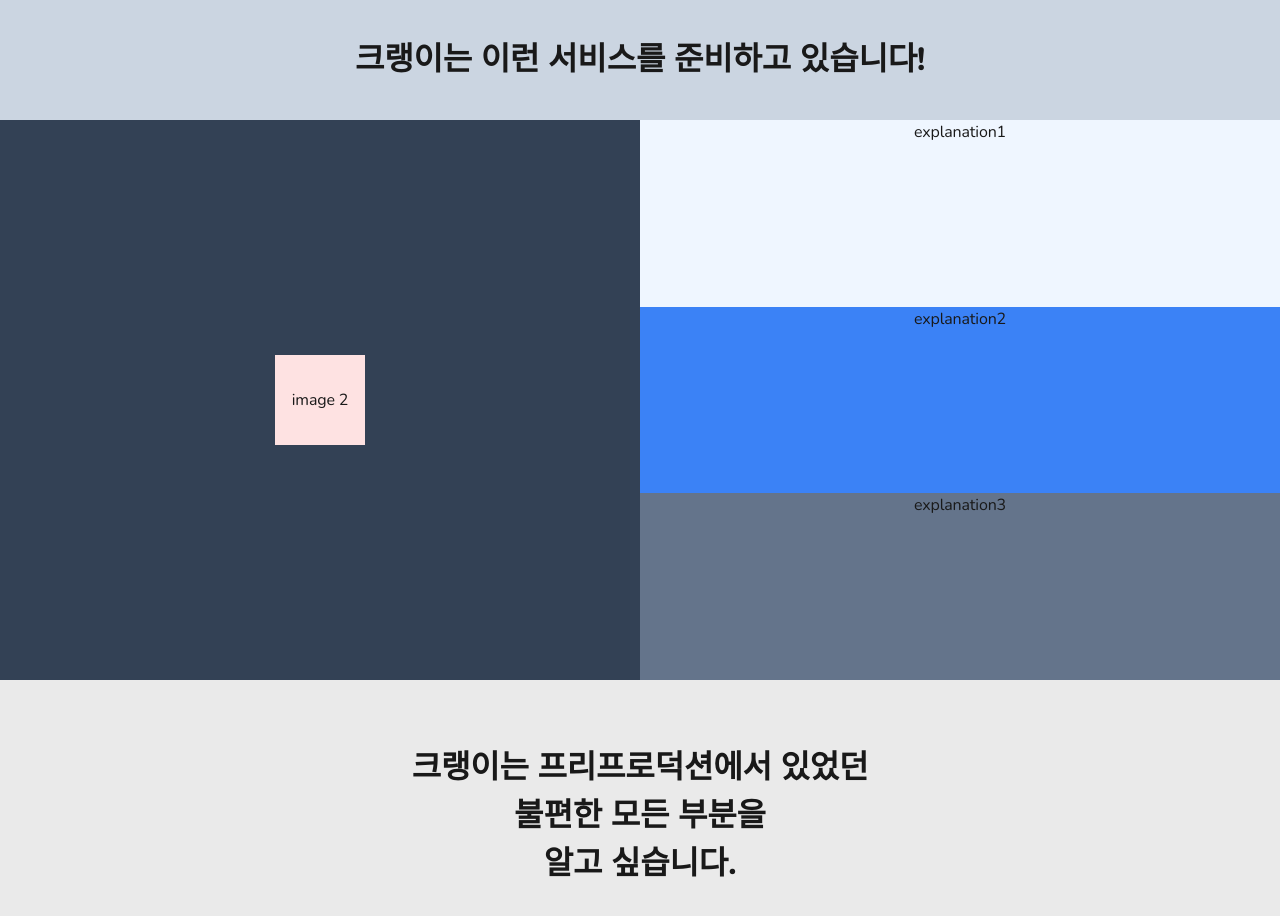
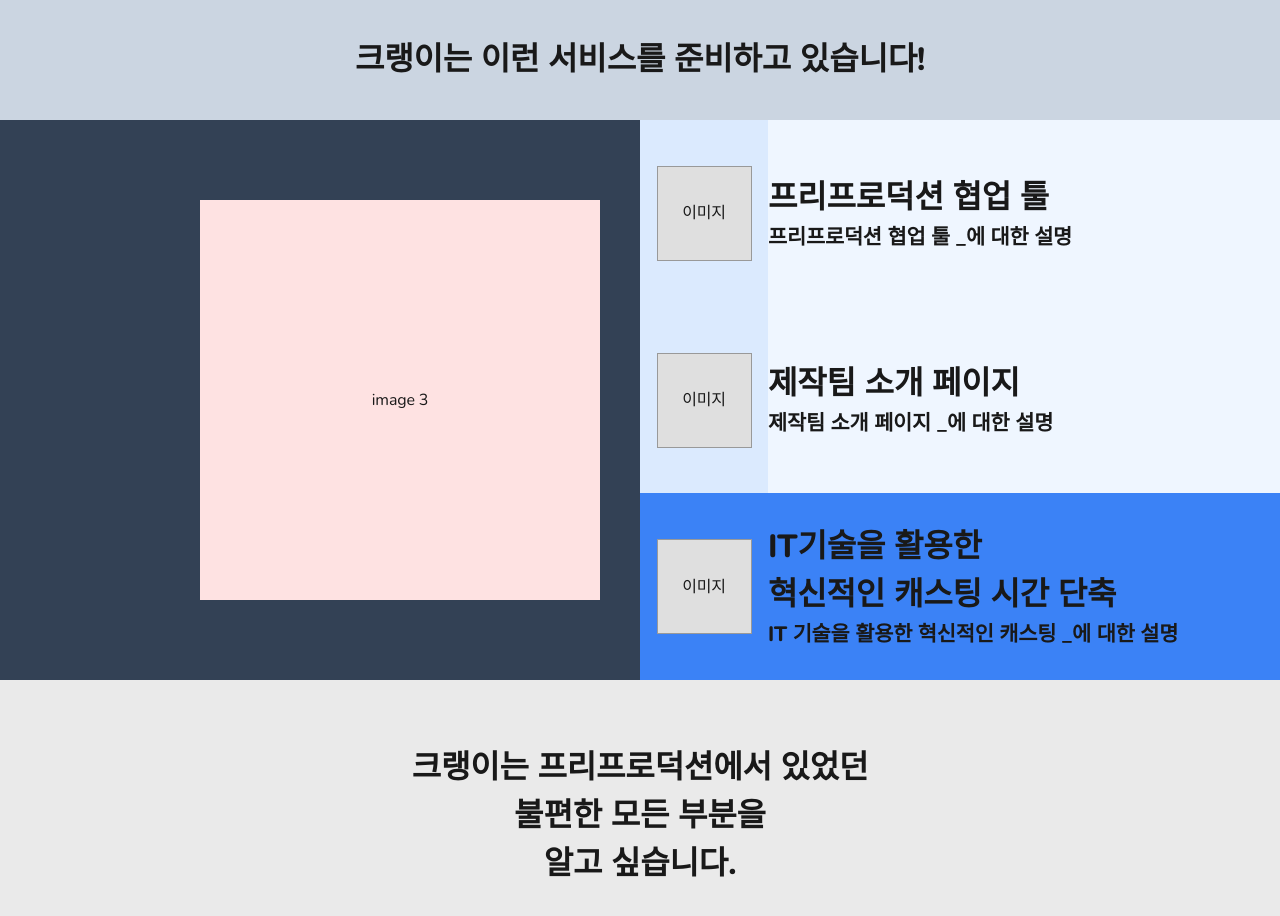
Before and after one commit to OasisWatts/crankie-landing-fe, a Next.js app: page / in a window 1280 px wide. Shown: the part 4520-5436 px from the top of the page. Built offline with nearby package versions, Linux system fonts and the light colour scheme.

Commit message:
코드 정리

```diff
--- a/components/preparation.tsx
+++ b/components/preparation.tsx
@@ -3,15 +3,15 @@
 import { useState, useEffect } from "react";
 
 export default function Preparation({ data }: { data: any }) {
-    const [currentExp, setCurrentExp] = useState(1); // 현재 강조된 exp
-    const expCount = 3; // exp의 수
+    const [currentExp, setCurrentExp] = useState(1);
+    const expCount = 3;
 
     useEffect(() => {
         const interval = setInterval(() => {
-            setCurrentExp((prevExp) => (prevExp % expCount) + 1); // 1 -> 2 -> 3 -> 1 ...
-        }, 5000);
+            setCurrentExp((prevExp) => (prevExp % expCount) + 1);
+        }, 3000);
 
-        return () => clearInterval(interval); // 컴포넌트 언마운트 시 타이머 정리
+        return () => clearInterval(interval);
     }, []);
 
     return (
@@ -27,88 +27,52 @@ export default function Preparation({ data }: { data: any }) {
                 </div>
             </div>
             <div className="content bg-slate-500 h-[70vh] flex flex-row">
-                <div className="left bg-slate-700 flex-1 flex items-center justify-center" style={{ flexBasis: '50%' }}>
-                    <div className="image w-[90px] h-[90px] bg-red-100 flex items-center justify-center">
+                <div className="left bg-slate-700 flex-1 flex items-center justify-end" style={{ flexBasis: '50%' }}>
+                    <div className="image w-[400px] h-[400px] bg-red-100 flex items-center justify-center mr-10">
                         image {currentExp}
                     </div>
                 </div>
+                {/*설명란*/}
                 <div className="right flex-1 flex flex-col" style={{ flexBasis: '50%' }}>
-                    <div className={`exp1 flex-1 ${currentExp === 1 ? "bg-blue-500" : "bg-blue-50"}`}>
-                        explanation1
+                    {/*설명1 ${currentExp === 1 ? "bg-blue-500" : "bg-blue-50"}*/}
+                    <div className={`exp1 flex flex-row items-center justify-center flex-1 `}>
+                        <div className={`left h-full flex-1 flex items-center justify-center ${currentExp === 1 ? "bg-blue-500" : "bg-blue-100"}`} style={{flexBasis: "20%"}}>
+                            <div className="w-[95px] h-[95px] bg-gray-300 border border-gray-400 flex items-center justify-center">
+                                 이미지
+                            </div>
+                        </div>
+                        <div className={`right h-full flex-1 flex flex-col items-start justify-center ${currentExp === 1 ? "bg-blue-500" : "bg-blue-50"}`} style={{flexBasis: "80%"}}>
+                            <h1 className="text-3xl font-extrabold">{data.explanation1}</h1>
+                            <h1 className="text-lg font-extrabold">{data.explanation1_1}</h1>
+                        </div>
                     </div>
-                    <div className={`exp2 flex-1 ${currentExp === 2 ? "bg-blue-500" : "bg-blue-200"}`}>
-                        explanation2
+                    {/*설명2*/}
+                    <div className={`exp2 flex flex-row items-center justify-center flex-1`}>
+                        <div className={`left h-full flex-1 flex items-center justify-center ${currentExp === 2 ? "bg-blue-500" : "bg-blue-100"}`} style={{flexBasis: "20%"}}>
+                            <div className="w-[95px] h-[95px] bg-gray-300 border border-gray-400 flex items-center justify-center">
+                                 이미지
+                            </div>
+                        </div>
+                        <div className={`right h-full flex-1 flex flex-col items-start justify-center ${currentExp === 2 ? "bg-blue-500" : "bg-blue-50"}`} style={{flexBasis: "80%"}}>
+                            <h1 className="text-3xl font-extrabold">{data.explanation2}</h1>
+                            <h1 className="text-lg font-extrabold">{data.explanation2_1}</h1>
+                        </div>
                     </div>
-                    <div className={`exp3 flex-1 ${currentExp === 3 ? "bg-blue-500" : "bg-brown-400"}`}>
-                        explanation3
+                    {/*설명3*/}
+                    <div className={`exp3 flex flex-row items-center justify-center flex-1`}>
+                        <div className={`left h-full flex-1 flex items-center justify-center ${currentExp === 3 ? "bg-blue-500" : "bg-blue-100"}`} style={{flexBasis: "20%"}}>
+                            <div className="w-[95px] h-[95px] bg-gray-300 border border-gray-400 flex items-center justify-center">
+                                 이미지
+                            </div>
+                        </div>
+                        <div className={`right h-full flex-1 flex flex-col items-start justify-center ${currentExp === 3 ? "bg-blue-500" : "bg-blue-50"}`} style={{flexBasis: "80%"}}>
+                            <h1 className="text-3xl font-extrabold">{data.explanation3}</h1>
+                            <h1 className="text-3xl font-extrabold">{data.explanation3_0}</h1>
+                            <h1 className="text-lg font-extrabold">{data.explanation3_1}</h1>
+                        </div>
                     </div>
                 </div>
             </div>
         </div>
     );
 }
-
-
-
-
-// export default function Preparation({ data }: { data: any }) {
-//     return (
-//         <div className="bg-gray-500 text-center h-screen w-full py-[160px] flex flex-col">
-//             {/* 상단 */}
-//             <div className="title flex flex-col justify-center items-center mb-40">
-//                 <div className="w-[90px] h-[90px] bg-gray-300 border border-gray-400 flex items-center justify-center">
-//                     이미지
-//                 </div>
-//                 <h1 className="text-3xl font-extrabold mt-10">{data.title}</h1>
-//             </div>
-//             {/* 하단 */}
-//             <div className="bottom flex flex-row justify-center">
-//                 {/* 좌 */}
-//                 <div className="img mr-20">
-//                     <div className="w-[500px] h-[500px] bg-gray-300 border border-gray-400 flex items-center justify-center">
-//                         이미지
-//                     </div>
-//                 </div>
-//                 {/* 우 */}
-//                 <div className="exp">
-//                     <div className="exp1 flex flex-row mb-40">
-//                         {/* 좌 */}
-//                         <div className="left mr-5">
-//                             <div className="w-[95px] h-[95px] bg-gray-300 border border-gray-400 flex items-center justify-center">
-//                                 이미지
-//                             </div>
-//                         </div>
-//                         {/* 우 */}
-//                         <div className="right flex flex-col justify-start items-start">
-//                             <h1 className="text-3xl font-extrabold">{data.explanation1}</h1>
-//                             <h1 className="text-lg font-extrabold">{data.explanation1_1}</h1>
-//                         </div>
-//                     </div>
-//                     <div className="exp2 flex flex-row mb-40">
-//                         <div className="left mr-5">
-//                             <div className="w-[95px] h-[95px] bg-gray-300 border border-gray-400 flex items-center justify-center">
-//                                 이미지
-//                             </div>
-//                         </div>
-//                         <div className="right flex flex-col justify-start items-start">
-//                             <h1 className="text-3xl font-extrabold">{data.explanation2}</h1>
-//                             <h1 className="text-lg font-extrabold">{data.explanation2_1}</h1>
-//                         </div>
-//                     </div>
-//                     <div className="exp3 flex flex-row mb-40">
-//                         <div className="left mr-5">
-//                             <div className="w-[95px] h-[95px] bg-gray-300 border border-gray-400 flex items-center justify-center">
-//                                 이미지
-//                             </div>
-//                         </div>
-//                         <div className="right flex flex-col justify-start items-start">
-//                             <h1 className="text-3xl font-extrabold">{data.explanation3}</h1>
-//                             <h1 className="text-3xl font-extrabold">{data.explanation3_0}</h1>
-//                             <h1 className="text-lg font-extrabold">{data.explanation3_1}</h1>
-//                         </div>
-//                     </div>
-//                 </div>
-//             </div>
-//         </div>
-//     )
-// }
```
Also changed, not shown: components/feature_casting.tsx (+0 -42 lines), components/feature_teamspace.tsx (+0 -22 lines), components/problem.tsx (+0 -21 lines), components/solution.tsx (+0 -20 lines), components/wailitst.tsx (+0 -16 lines).
